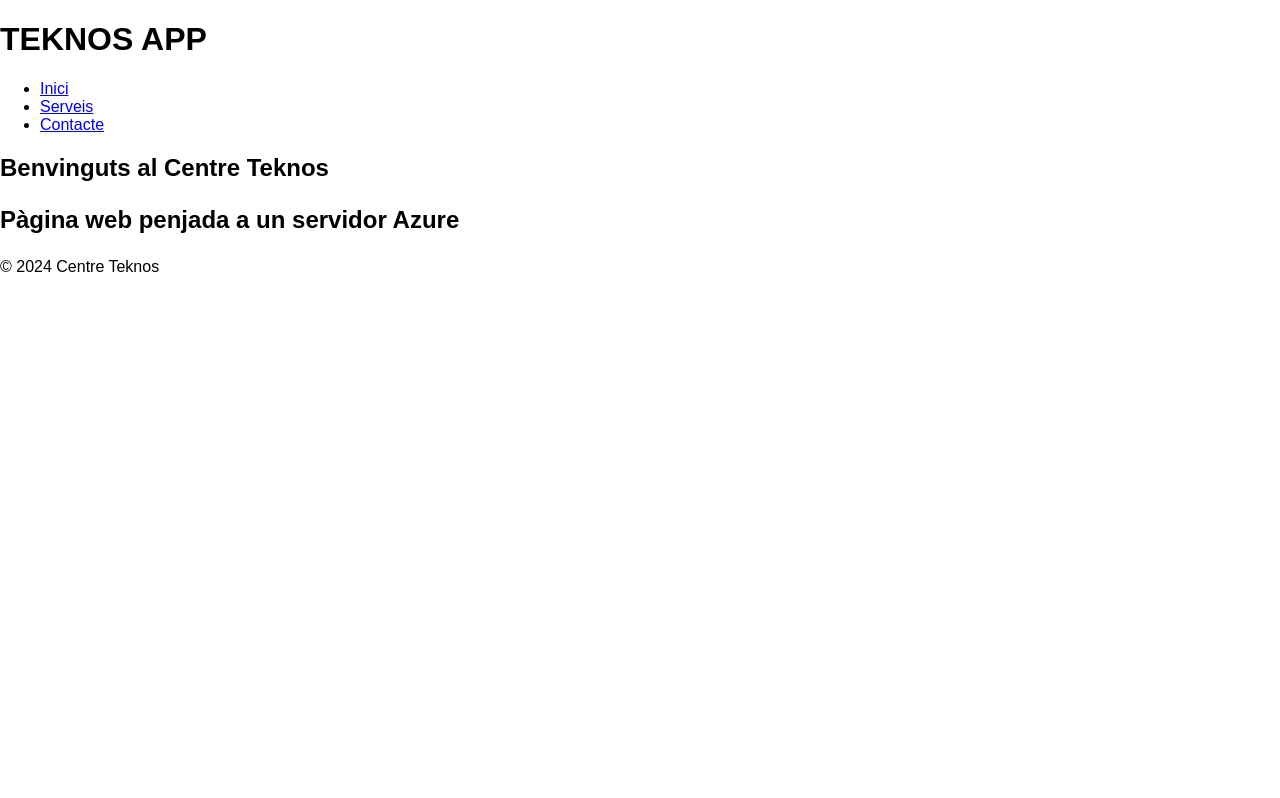
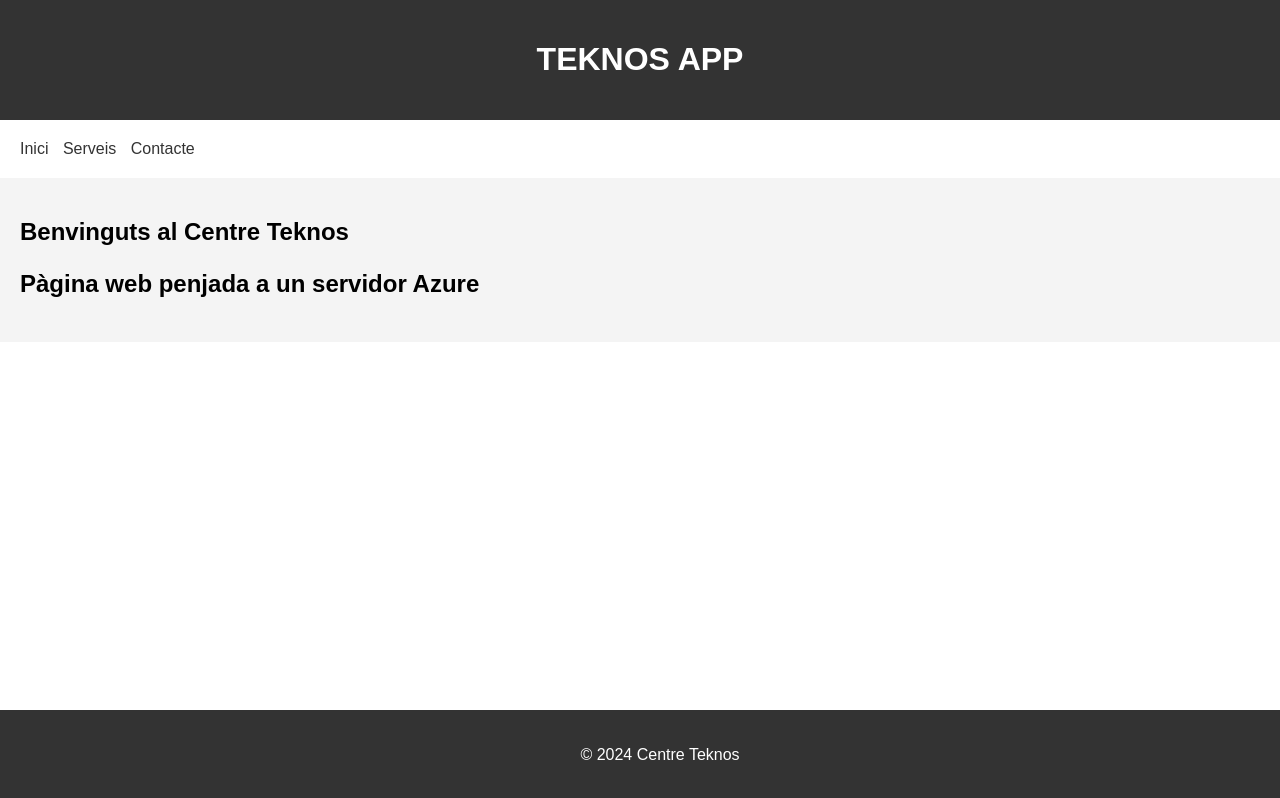
Before and after one commit to bielaymerich/bielaymerich-web-app, a website: page src/index.html in a window 1280 px wide. Drawn offline with Linux system fonts and the light colour scheme.

Commit message:
Add files via upload

```diff
--- a/src/styles.css
+++ b/src/styles.css
@@ -1,21 +1,50 @@
-* {
-  font-family: Arial, Helvetica, sans-serif;
+/* Estilos generales */
+body {
+    font-family: Arial, sans-serif;
+    margin: 0;
+    padding: 0;
 }
 
-html, body {
-  margin: 0;
-  border: 0;
-  padding: 0;
-  background-color: #fff;
+header, nav, section, footer {
+    padding: 20px;
 }
 
-main {
-  margin: auto;
-  width: 50%;
-  padding: 20px;
+/* Estilos de encabezado */
+header {
+    background-color: #333;
+    color: #fff;
+    text-align: center;
 }
 
-main > h1 {
-  text-align: center;
-  font-size: 3.5em;
+/* Estilos de navegación */
+nav ul {
+    list-style-type: none;
+    margin: 0;
+    padding: 0;
 }
+
+nav ul li {
+    display: inline;
+    margin-right: 10px;
+}
+
+nav ul li a {
+    text-decoration: none;
+    color: #333;
+}
+
+/* Estilos de sección principal */
+section {
+    background-color: #f4f4f4;
+    padding: 20px;
+}
+
+/* Estilos de pie de página */
+footer {
+    background-color: #333;
+    color: #fff;
+    text-align: center;
+    position: fixed;
+    bottom: 0;
+    width: 100%;
+}
```
